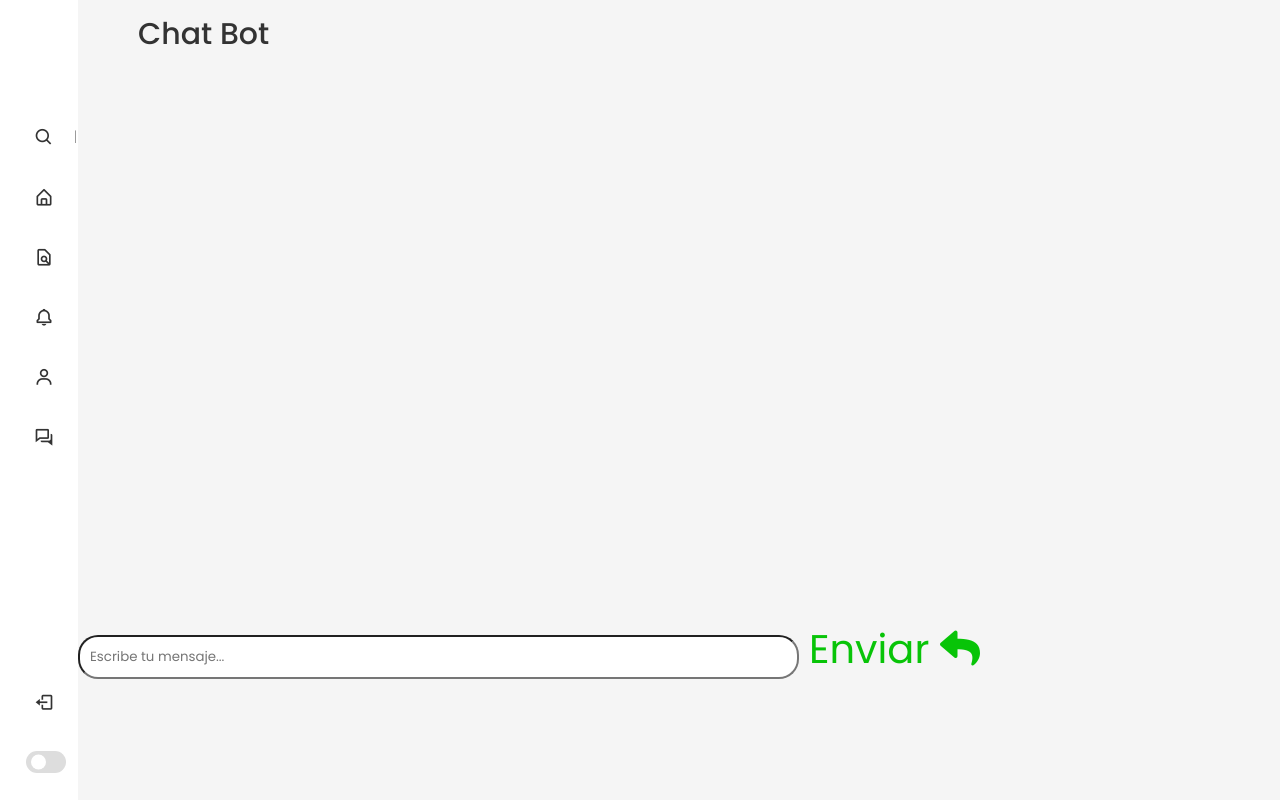
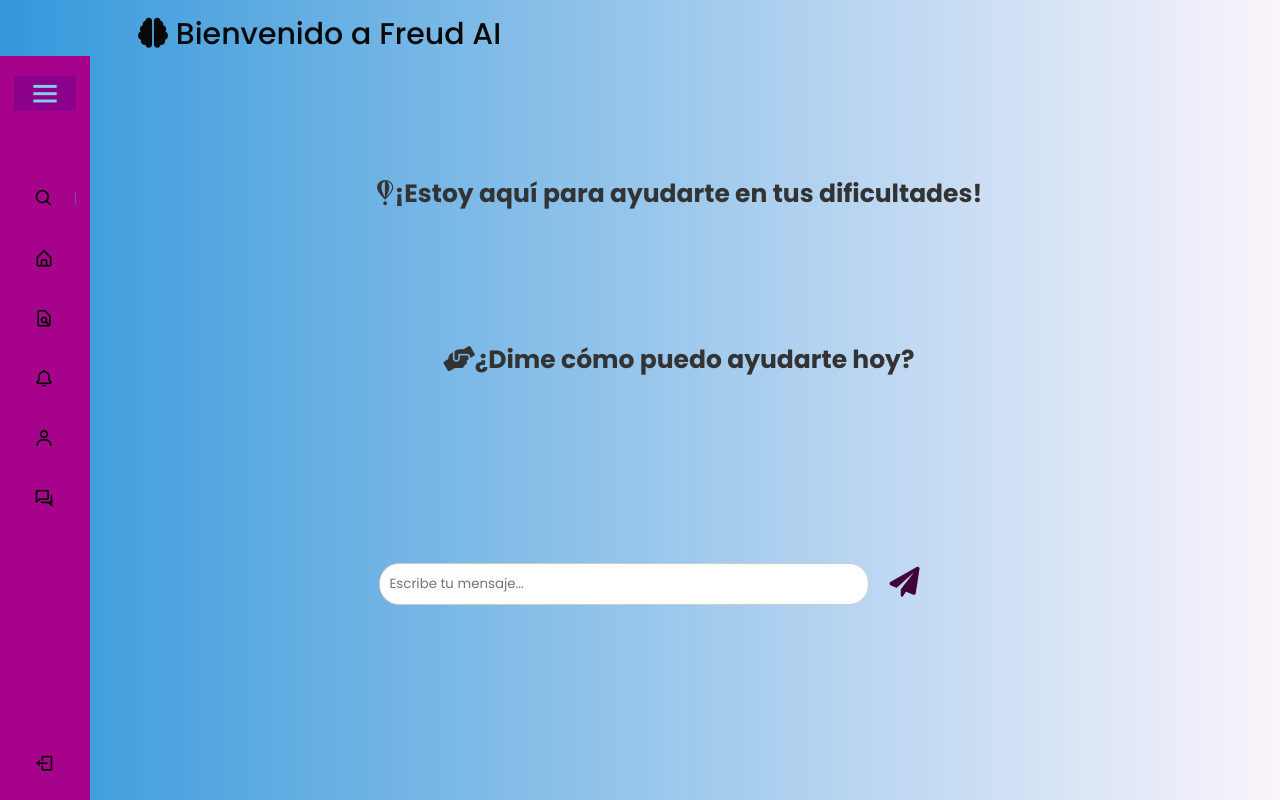
Before and after one commit to elmerurbina/freud-ai, a Flask app: page /chat in a window 1280 px wide. Run offline with Flask 3, Linux system fonts and the light colour scheme.

Commit message:
Freud.AI

```diff
--- a/static/ChatBot.css
+++ b/static/ChatBot.css
@@ -1,19 +1,18 @@
 @import url('https://fonts.googleapis.com/css2?family=Poppins:wght@300;400;500;600;700&display=swap');
-
 * {
   margin: 0;
   padding: 0;
   box-sizing: border-box;
   font-family: 'Poppins', sans-serif;
 }
+
 :root {
-  --body-color: #f5f5f5; /* Light background color */
-  --sidebar-color: #ffffff;
-  --primary-color: #3498db; /* Blue primary color */
+  --body-color:  linear-gradient(to right, #3498db, #9B27B00D, #4991fc);
+  --sidebar-color: #87CEEB; /* Sky blue color for sidebar */
+  --primary-color: #cc3fc0; /* Blue primary color */
   --primary-color-light: #9B27B00D;
-  --toggle-color: #DDDDDD;
-  --text-color: #333333; /* Dark text color */
-
+  --toggle-color: #0f0f0f;
+  --text-color: #080808; /* Dark text color */
   --transition-duration: 0.3s;
 }
 
@@ -23,11 +22,12 @@ body {
   background-color: var(--body-color);
   color: var(--text-color);
   transition: background-color var(--transition-duration);
+  margin: 0; /* Remove default body margin */
 }
 
 ::selection {
   background-color: var(--primary-color);
-  color: #ffffff;
+  color: #8213960d;
 }
 
 body.dark {
@@ -35,10 +35,8 @@ body.dark {
   --sidebar-color: #34495e; /* Dark sidebar color */
   --primary-color-light: #050505;
   --toggle-color: black;
-  --text-color: #ecf0f1; /* Light text color */
+  --text-color: #5e6466; /* Light text color */
 }
-
-
 
 .sidebar {
   position: fixed;
@@ -47,9 +45,14 @@ body.dark {
   height: 100%;
   width: 250px;
   padding: 10px 14px;
-  background: var(--sidebar-color);
-  transition: var(--tran-05)
-  z-index 100;
+  background: #a7028b;
+  color: var(--text-color);
+  z-index: 100;
+  margin-top: 56px;
+}
+
+.sidebar:hover {
+  width: 300px; /* Adjust the width on hover as needed */
 }
 
 .sidebar.close {
@@ -82,7 +85,7 @@ body.dark {
 
 .sidebar .text,
 .sidebar .icon {
-  color: var(--text-color);
+  color: black; /* Change text color to black */
   transition: var(--tran-03);
 }
 
@@ -135,7 +138,7 @@ body.dark {
   right: 0px;
   height: 35px;
   width: 35px;
-  background-color: var(--prymary-color);
+  background-color: darkmagenta;
   color: var(--sidebar-color);
   display: flex;
   align-items: center;
@@ -160,7 +163,7 @@ body.dark {
 
 .sidebar li.search-box {
   border-radius: 6px;
-  background-color: var(--prymary-color-ligth);
+  background-color: var(--prymary-color-dark);
   cursor: pointer;
   transition: var(--tran-05);
 }
@@ -171,7 +174,7 @@ body.dark {
   outline: none;
   border: none;
   background-color: var(--prymary-color-ligth);
-  color: var(--text-color);
+  color: black; /* Set text color for search-box input */
   border-radius: 6px;
   font-size: 17px;
   font-weight: 500;
@@ -188,6 +191,7 @@ body.dark {
   width: 100%;
   border-radius: 6px;
   text-decoration: none;
+  color: black; /* Set text color for links in the sidebar */
   transition: var(--tran-03);
 }
 
@@ -211,6 +215,7 @@ body.dark {
   flex-direction: column;
   justify-content: space-between;
   overflow-y: scroll;
+  margin-top: 5px; /* Adjusted margin from the top */
 }
 
 .menu-bar::-webkit-scrollbar {
@@ -306,50 +311,61 @@ body.dark .mode .sun-moon i.moon {
   width: calc(100% - 78px);
 }
 
+
 body.dark .home .text {
   color: var(--text-color);
 }
 
+/*Chat */
 
-
-
-/*Chat */s
-
-.chat-01{
+.chat-01 {
   border: 1px #2747b0;
   width: 150px;
   height: 150px;
   padding: 8px;
 }
 
-main{
+main {
   min-height: 100vh;
 }
 
-
-
 .message-input {
   display: flex;
-  align-items: flex-end;
-  margin-top: 550px;
-  margin-bottom: 5%;
-
+  align-items: center;
+  justify-content: center;
+  margin-top: 150px;
 }
 
 .message-input input {
   padding: 10px;
   border-radius: 20px;
   flex: 1;
+  border: 1px solid #ccc;
+  margin-right: 10px;
+  margin-left: 25%;
+  box-sizing: border-box; /* Include padding and border in total width and height */
+  height: auto; /* Remove fixed height */
 }
 
+
 .message-input button {
-  font-size: 40px;
-  margin-left: 10px;
+  font-size: 30px;
   background: none;
-  margin-right: 300px;
- color: rgb(8, 196, 8);
+  color: rgb(66, 4, 56);
   border: none;
   cursor: pointer;
+  margin-left: 10px;
+  margin-right: 30%;
 }
 
-.message-input button:hover{color: red;}
+.chat-message {
+  background-color: none;
+  padding: 10px;
+  font-size: 25px;
+  border-radius: 10px;
+  margin: 10px;
+  margin-top: 10%;
+  text-align: center;
+  font-weight: bold;
+  color: #333333; /* Text color */
+}
--- /dev/null
+++ b/static/input.js
@@ -0,0 +1,33 @@
+function sendMessage() {
+    var messageInput = document.getElementById('messageInput');
+    var messageText = messageInput.value;
+
+    if (messageText.trim() !== '') {
+        appendUserMessage(messageText);
+        simulateBotReply();
+        messageInput.value = '';
+    }
+}
+
+function appendUserMessage(text) {
+    var messageContainer = document.getElementById('messageContainer');
+    var newMessage = document.createElement('div');
+    newMessage.className = 'user-message';
+    newMessage.innerText = text;
+    messageContainer.appendChild(newMessage);
+}
+
+function simulateBotReply() {
+    var messageContainer = document.getElementById('messageContainer');
+    var newMessage = document.createElement('div');
+    newMessage.className = 'bot-message';
+    newMessage.innerText = '¡Gracias por tu mensaje! Estoy procesando la información...';
+    messageContainer.appendChild(newMessage);
+
+    // Simulate a delayed response
+    setTimeout(function () {
+        newMessage.innerText = 'Aquí tienes una respuesta simulada del bot. ¡Espero que sea útil!';
+        // Scroll to the bottom to show the latest message
+        messageContainer.scrollTop = messageContainer.scrollHeight;
+    }, 2000);
+}
--- a/templates/ChatBot.html
+++ b/templates/ChatBot.html
@@ -16,8 +16,8 @@
 
         <header>
             <div class="text logo" >
-                <span class="name">Chat bot</span>
-                <span class="profe">FREUD IA</span>
+                <span class="name">Freud AI</span>
+                <span class="profe">Te da la vienvenida</span>
             </div>
             <i class="bx bx-menu toggle"></i>
         </header>
@@ -58,7 +58,7 @@
                     <li class="nav-link">
                         <a href="#">
                             <i class="bx bx-user icon"></i>
-                            <span class="text nav-text">Profecionales</span>
+                            <span class="text nav-text">Profesionales</span>
                         </a>
                     </li>
 
@@ -99,16 +99,21 @@
 
     <section class="home">
         <div class="text">
-            Chat Bot
+            <i class="fa-solid fa-brain"></i> Bienvenido a Freud AI
+
+            <!-- Add these div elements inside your main container, adjust styles if needed -->
+<div class="chat-message" id="message1"><i class="fa-brands fa-fly"></i>¡Estoy aquí para ayudarte en tus dificultades!</div>
+<div class="chat-message" id="message2"><i class="fa-solid fa-handshake-angle"></i>¿Dime cómo puedo ayudarte hoy?</div>
+
         </div>
-
 
 
         <div class="message-input">
             <input type="text" id="messageInput" placeholder="Escribe tu mensaje...">
-            <button onclick="sendMessage">Enviar <i class="fa-solid fa-reply"></i></button>
+            <button onclick="sendMessage()"><i class="fa-solid fa-paper-plane"></i></button>
+        </div>
 
-        </div>
+
 
 
         <div class="message-container" id="messageContainer">
@@ -118,9 +123,10 @@
 
 
     <script type="text/javascript" src="{{ url_for('static', filename='menu.js') }}"></script>
-    </section>
+    <script src="{{ url_for('static', filename='input.js') }}"></script>
 
 
+    </section>
 
 
 </body>
```
